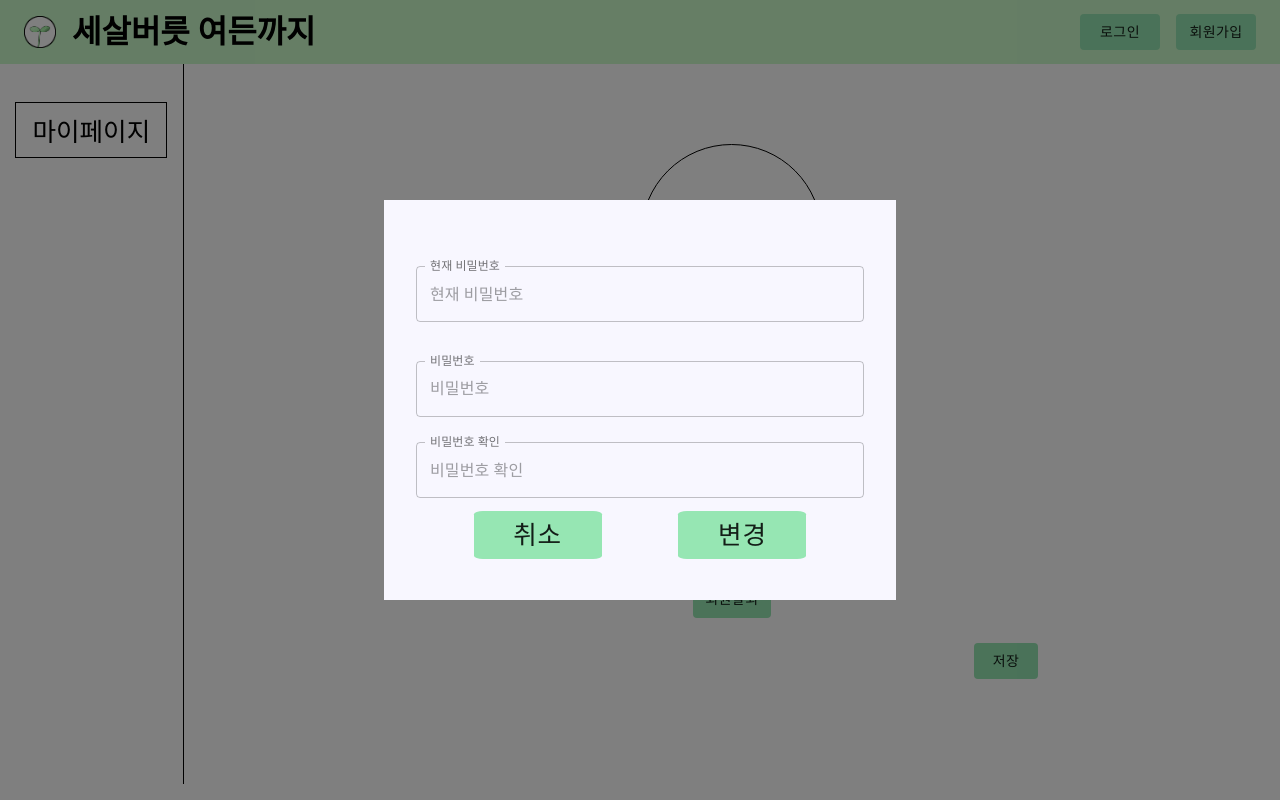
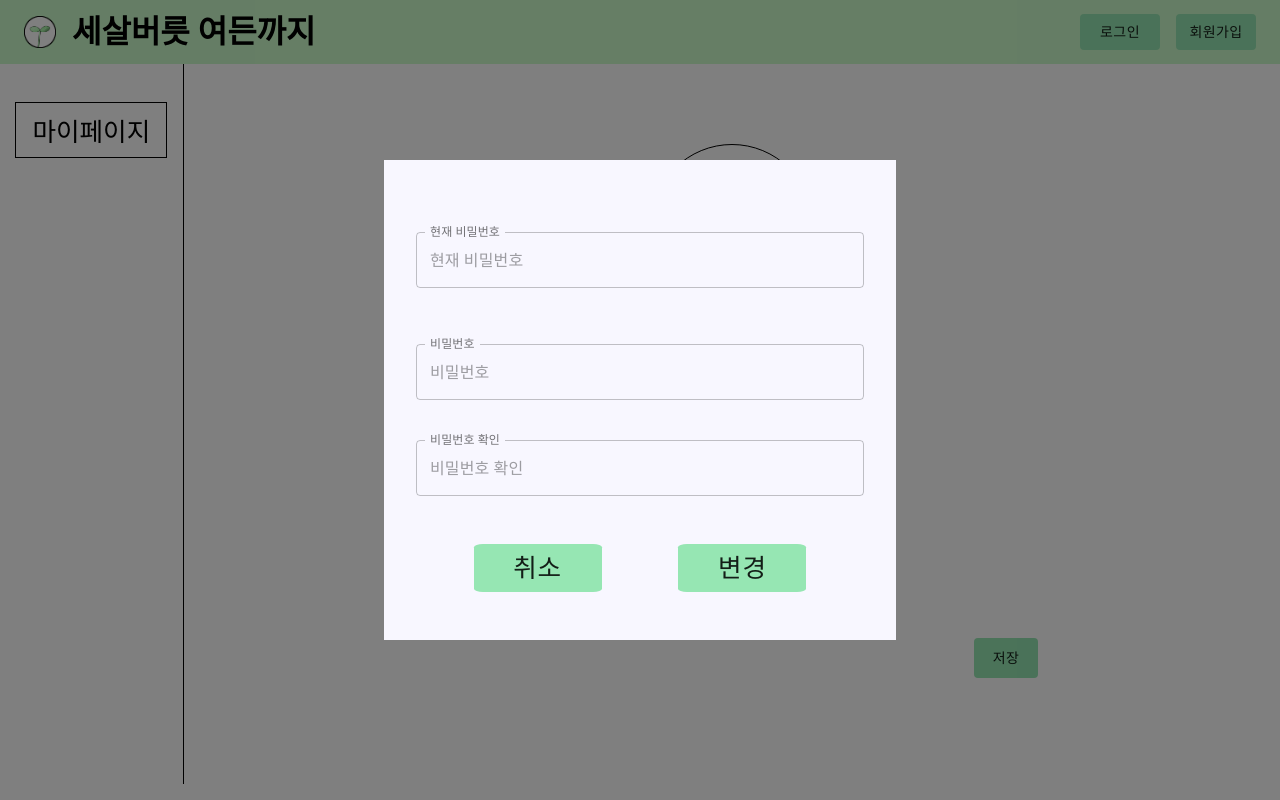
Before and after one commit to TeamGrabit/challenge, a React (Create React App) app in the folder frontend/: page /mypage in a window 1280 px wide. Both pictures are taken after a click on the button "패스워드 변경". Built offline with nearby package versions, Linux system fonts and the light colour scheme.

Commit message:
modal 수정 및 파일명 수정
* ChallengeInfoFix 파일명 수정.
* hyper text로 인한 화면 넘침 수정.

```diff
--- a/frontend/src/css/components/_changePassword.scss
+++ b/frontend/src/css/components/_changePassword.scss
@@ -1,5 +1,5 @@
 .changePassword{
-	height: 50vh;
+	height: 60vmin;
 	max-height: 80vmax;
 	min-height: 250px;
 	width: 40vmax;
@@ -10,21 +10,24 @@
 	background-color: $ghost-white;
 
 	.currentPassword{
+		height: 10vmin;
 		width: 35vmax;
-		margin: 2vmax;
+		margin: 3vmin;
 	}
 
 	.futurePassword{
+		height: 10vmin;
 		width: 35vmax;
-		margin: 1vmax;
+		margin: 1vmin;
 	}
 
 	.pwdBtn{
 		font-size: 2vmax;
+		margin-top: 2vmin;
 		margin-left: 3vw;
 		margin-right: 3vw;
 		width: 10vw;
-		height: 6vh;
+		height: 6vmin;
 		background-color: $green3;
 		border-radius: 7%;
 	}
--- a/frontend/src/css/pages/_myPage.scss
+++ b/frontend/src/css/pages/_myPage.scss
@@ -16,8 +16,8 @@
 		justify-content: center;
 		align-items: center;
 		border-radius: 50%;
-		width: 14vmax;
-		height: 14vmax;
+		width: 20vmin;
+		height: 20vmin;
 	}
 	.pro_title{
 		justify-content: flex-end;
@@ -41,16 +41,19 @@
 		width: 15vmax;
 	}
 	.pro_password{
+		height: 5vmin;
 		padding-left: 4vmax;
 		padding-right: 4vmax;
 		background-color: $green3;
 	}
 	.pro_secession{
+		height: 5vmin;
 		padding-left: 1vmax;
 		padding-right: 1vmax;
 		background-color: $green3;
 	}
 	.pro_save{
+		height: 5vmin;
 		padding-left: 1vmax;
 		padding-right: 1vmax;
 		background-color: $green3;
```
